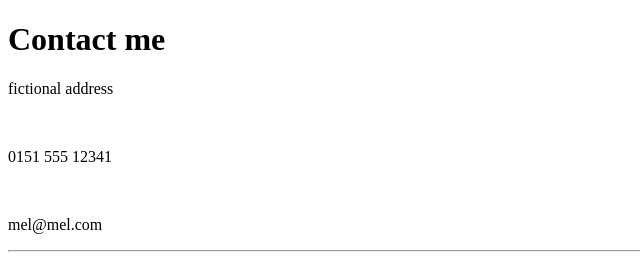
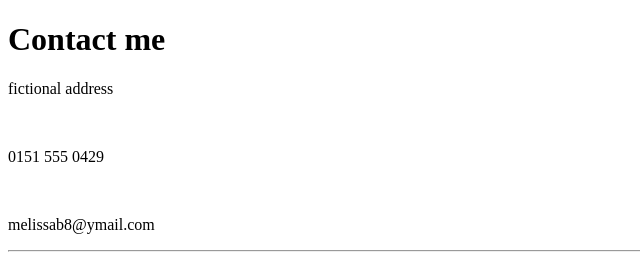
Before and after one commit to melissab8/cvtest, a plain HTML site: page contact-me.html in a window 1280 px wide. Shown: the top 257 px of the page, 0-640 px from the left. Drawn offline with Linux system fonts and the light colour scheme.

Commit message:
uploaded new contact-me file

```diff
--- a/contact-me.html
+++ b/contact-me.html
@@ -7,8 +7,8 @@
   <body>
     <h1>Contact me</h1>
     <p>fictional address</p><br>
-    <p>0151 555 12341</p><br>
-    <p>mel@mel.com</p>
+    <p>0151 555 0429</p><br>
+    <p>melissab8@ymail.com</p>
     <hr>
 <form class="" action="mailto:melissa.brown1@sony.com" method="post" enctype="text/plain">
   <label>Your name</label>
```
